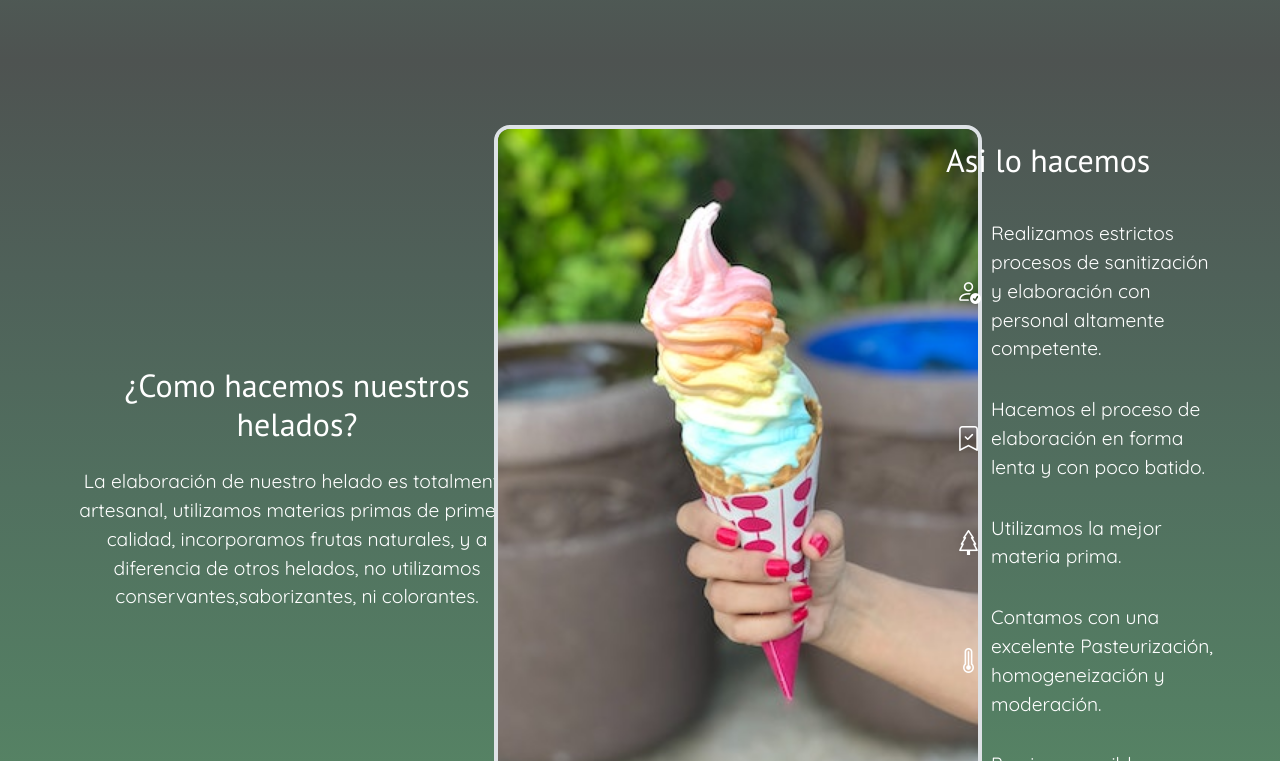
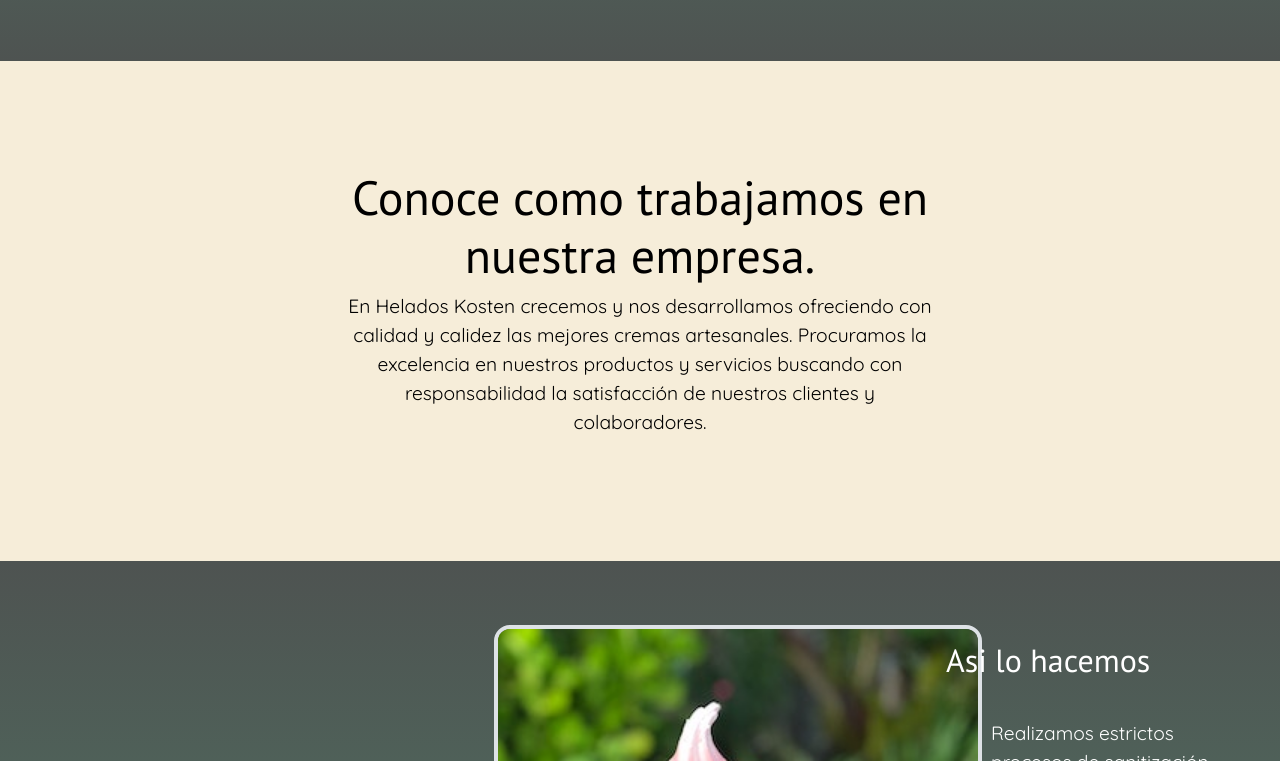
Before and after one commit to SKLGdev/ProyectoFinal-Sanchez, a website: page index.html in a window 1280 px wide. Shown: the part 670-1431 px from the top of the page. Drawn offline with nearby package versions, Linux system fonts and the light colour scheme; a web font is replaced by a local one.

Commit message:
verificado

```diff
--- a/index.html
+++ b/index.html
@@ -111,6 +111,21 @@
               alt="imagen de un helado"
             />
           </div>
+        </div>
+      </section>
+      <!--  Sobre la Empresa  -->
+      <section class="empresa seccion-clara">
+        <div class="contenedor">
+          <h3 class="seccion-titulo">
+            Conoce como trabajamos en nuestra empresa.
+          </h3>
+          <p>
+            En Helados Kosten crecemos y nos desarrollamos ofreciendo con
+            calidad y calidez las mejores cremas artesanales. Procuramos la
+            excelencia en nuestros productos y servicios buscando con
+            responsabilidad la satisfacción de nuestros clientes y
+            colaboradores.
+          </p>
         </div>
       </section>
       <!--  Seccion de Explicacion  -->
```
